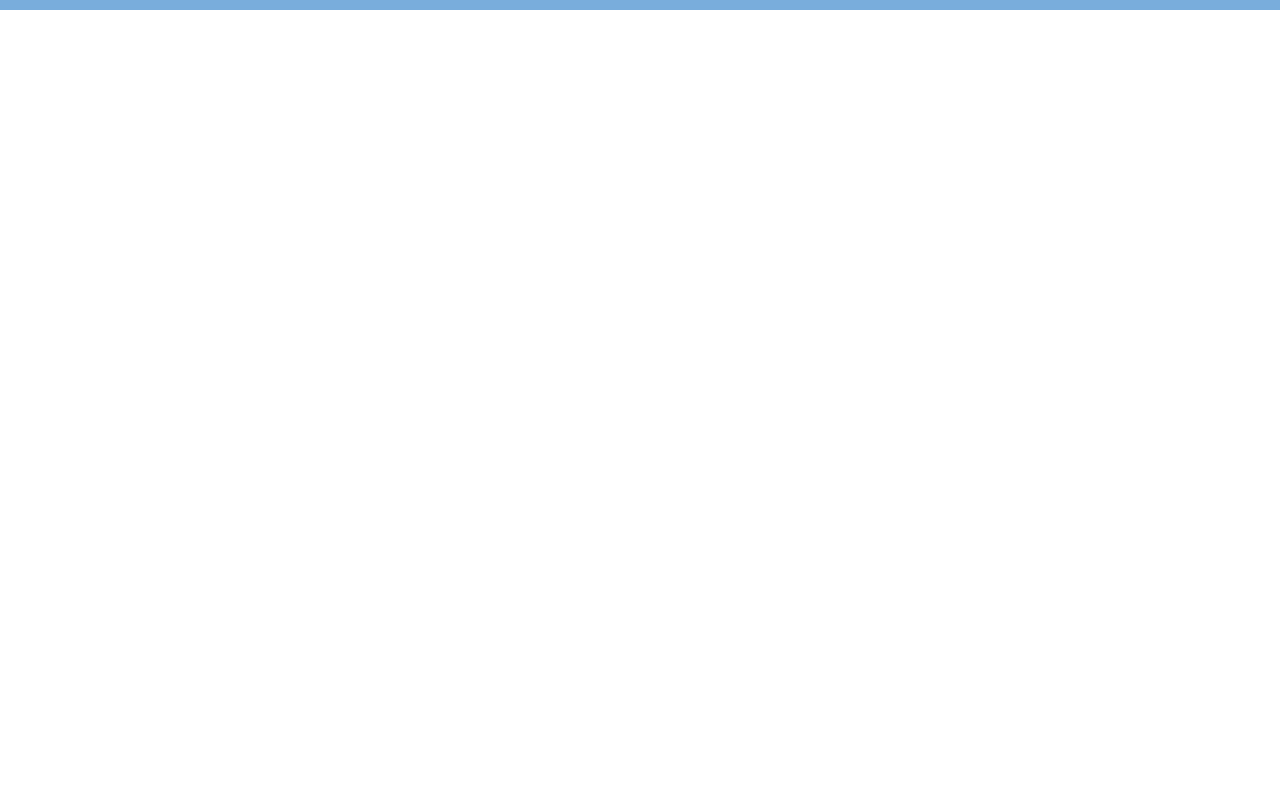
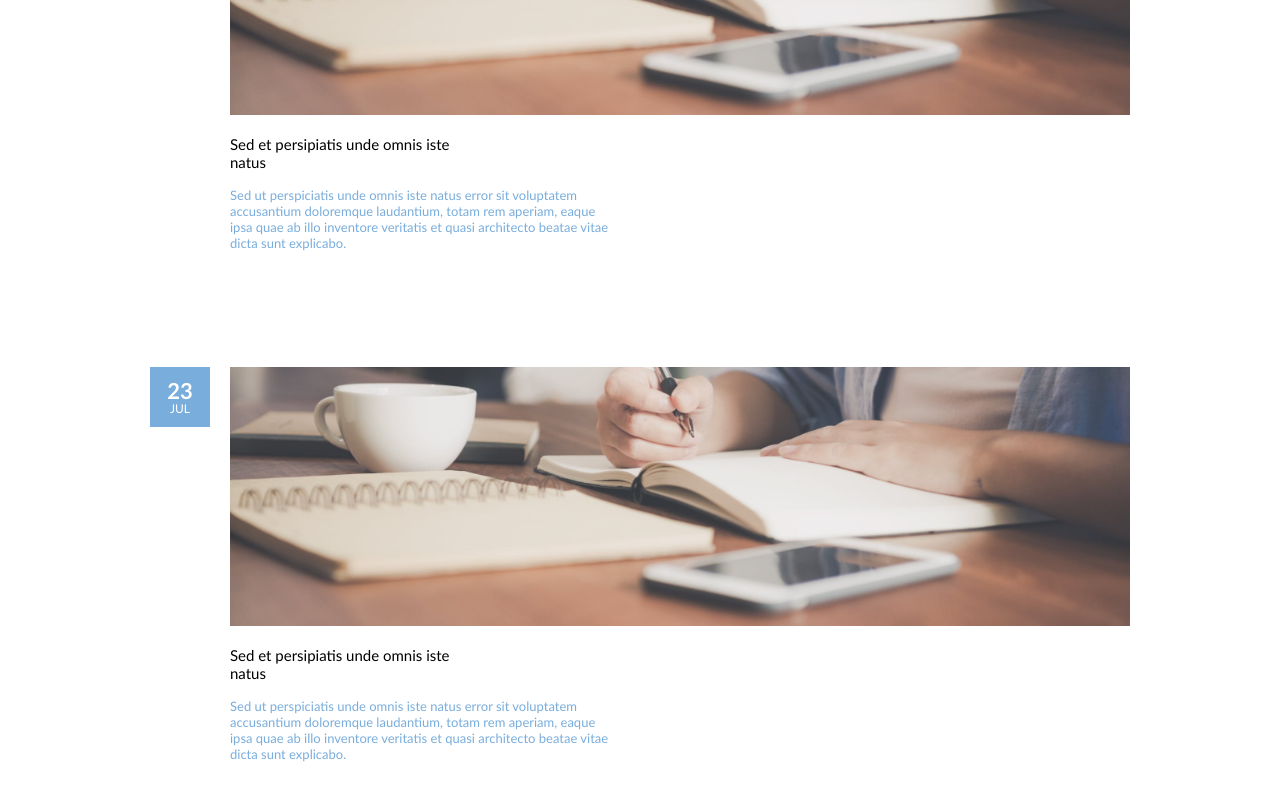
Before and after one commit to N215-fjeufack/homework-seven, a website: page blog.html in a window 1280 px wide. Shown: the part 383-1173 px from the top of the page. Before the commit the page ends 800 px from the top, so only its background shows below. Drawn offline with Linux system fonts and the light colour scheme.

Commit message:
blog page completed but not reactive yet

```diff
--- a/blog.html
+++ b/blog.html
@@ -23,7 +23,51 @@
         <a class="last-link" href="#">contact</a>
       </div>
     </nav>
-    <div class="blog"></div>
+    <div class="blog">
+      <div class="title_box">
+        <p>blog:</p>
+      </div>
+      <div class="blog_content_container">
+        <div class="date">
+          <p class="day">06</p>
+          <p class="month">JUN</p>
+        </div>
+        <div class="right_container">
+          <div class="hero"></div>
+          <div class="title">
+            <p>Sed et persipiatis unde omnis iste natus</p>
+          </div>
+          <div class="sub_title">
+            <p>
+              Sed ut perspiciatis unde omnis iste natus error sit voluptatem
+              accusantium doloremque laudantium, totam rem aperiam, eaque ipsa
+              quae ab illo inventore veritatis et quasi architecto beatae vitae
+              dicta sunt explicabo.
+            </p>
+          </div>
+        </div>
+      </div>
+      <div class="blog_content_container">
+        <div class="date">
+          <p class="day">23</p>
+          <p class="month">JUL</p>
+        </div>
+        <div class="right_container">
+          <div class="hero"></div>
+          <div class="title">
+            <p>Sed et persipiatis unde omnis iste natus</p>
+          </div>
+          <div class="sub_title">
+            <p>
+              Sed ut perspiciatis unde omnis iste natus error sit voluptatem
+              accusantium doloremque laudantium, totam rem aperiam, eaque ipsa
+              quae ab illo inventore veritatis et quasi architecto beatae vitae
+              dicta sunt explicabo.
+            </p>
+          </div>
+        </div>
+      </div>
+    </div>
     <footer>
       <div class="footer-content">
         <div class="logo">
--- a/scss/blog/blog.scss
+++ b/scss/blog/blog.scss
@@ -1,6 +1,91 @@
 .blog {
   max-width: $content-width;
   min-height: 200px;
-  background-color: aqua;
+  //   background-color: aqua;
   margin: 0 auto;
+
+  .title_box {
+    width: 106px;
+    height: 65px;
+    // background-color: brown;
+    border-bottom: 2px solid black;
+    margin-top: 59.5px;
+    margin-bottom: 21.5px;
+
+    p {
+      color: black;
+      text-transform: uppercase;
+      font-size: 30px;
+      padding-top: 10%;
+      letter-spacing: 2px;
+    }
+  }
+
+  .blog_content_container {
+    max-width: $content-width;
+    min-height: 259px;
+    // background-color: blueviolet;
+    margin: 0 auto;
+    padding-bottom: 100px;
+    display: flex;
+    justify-content: space-between;
+    flex-wrap: wrap;
+
+    .date {
+      width: 60px;
+      height: 60px;
+      background-color: $site-blue;
+      display: flex;
+      flex-direction: column;
+      justify-content: center;
+      align-items: center;
+
+      .day {
+        color: white;
+        font-weight: bold;
+        font-size: 22px;
+        margin-bottom: -3px;
+        margin-top: 15px;
+        text-transform: uppercase;
+      }
+
+      .month {
+        color: white;
+        font-weight: lighter;
+        font-size: 12px;
+        text-transform: uppercase;
+      }
+    }
+    .right_container {
+      width: 900px;
+      min-height: 259px;
+      //   background-color: chartreuse;
+      display: flex;
+      flex-direction: column;
+      justify-content: space-between;
+
+      .hero {
+        max-width: 900px;
+        height: 259px;
+        // background-color: red;
+        background-image: url(/images/blog_hero.png);
+        background-position: center;
+        background-repeat: no-repeat;
+        background-size: cover;
+      }
+      .title {
+        width: 245px;
+        color: black;
+        font-size: 15px;
+        // background-color: cornflowerblue;
+        padding-top: 20px;
+      }
+      .sub_title {
+        width: 380px;
+        color: $site-blue;
+        font-size: 13px;
+        // background-color: chocolate;
+      }
+    }
+  }
 }
--- a/scss/special_offers/special_offers.scss
+++ b/scss/special_offers/special_offers.scss
@@ -22,6 +22,7 @@
         text-transform: uppercase;
         font-size: 30px;
         font-weight: normal;
+        letter-spacing: 2px;
       }
     }
     .special_wrapper {
```
Also changed, not shown: css/styles.css, images/blog_hero.png (added), 1 other file.
